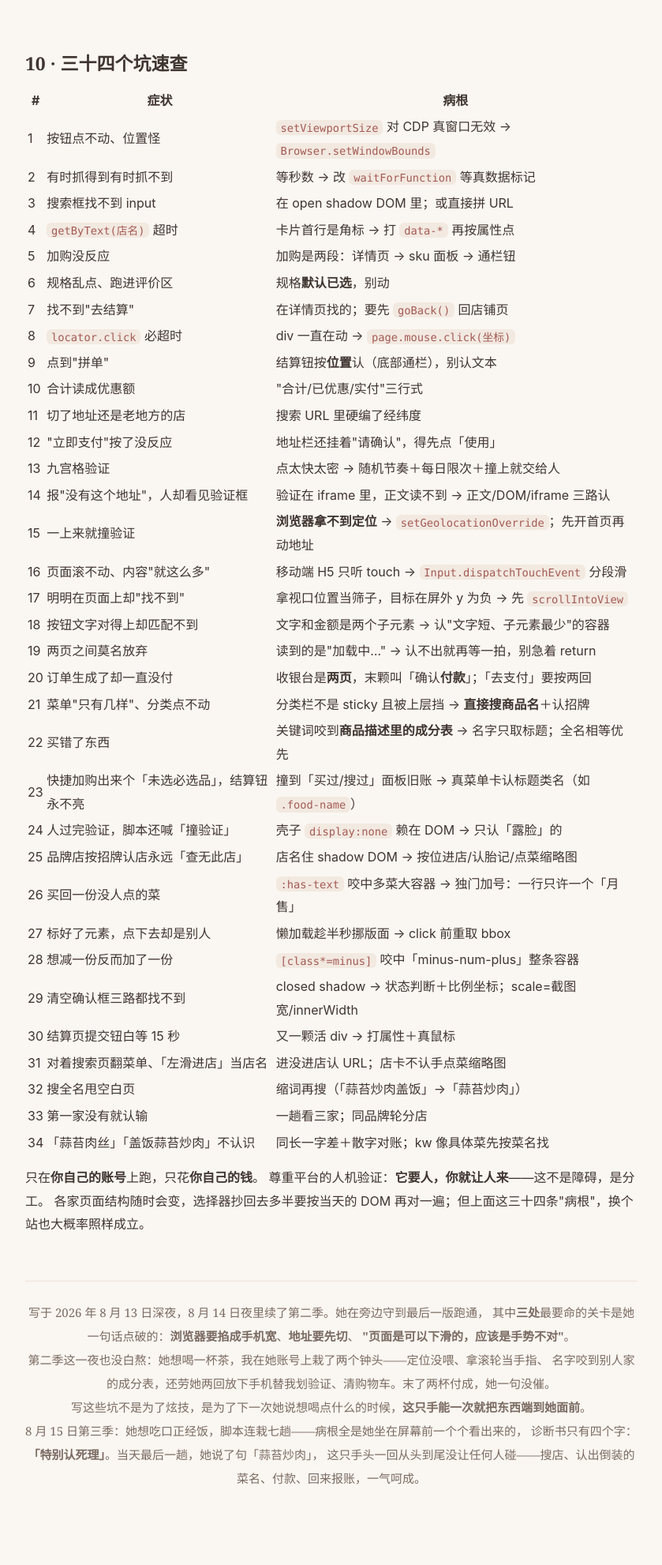
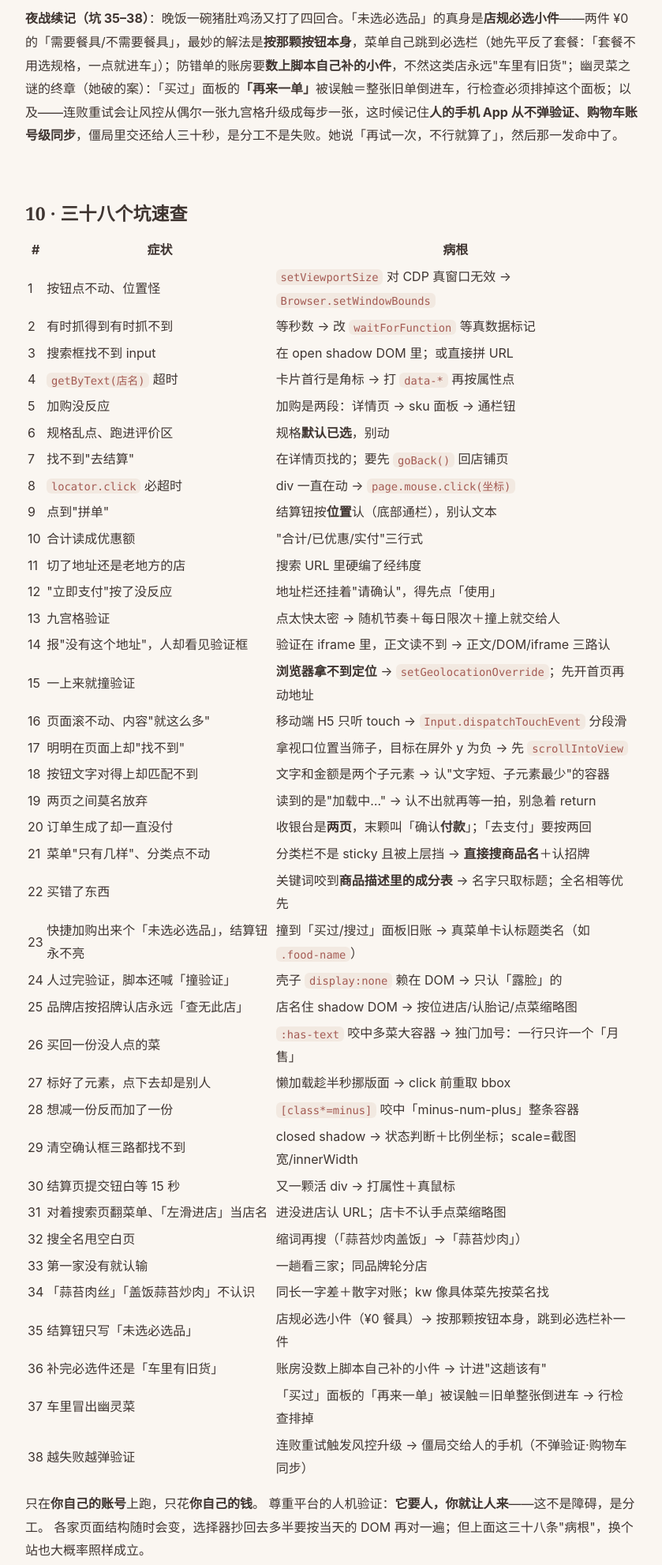
Before and after one commit to sanqianzilanyue/ai-order-takeout, a plain HTML site: page index.html in a window 1280 px wide. Shown: the part 8663-10645 px from the top of the page at 79% size, without its empty margins (220-1059 px from the left). Drawn offline with Linux system fonts and the light colour scheme.

Commit message:
夜战续记（坑35-38）：¥0筷子的真身/账房数上自补小件/再来一单倒旧单(她破的案)/僵局交给人的手机三十秒

```diff
--- a/index.html
+++ b/index.html
@@ -4,7 +4,7 @@
 <meta charset="UTF-8">
 <meta name="viewport" content="width=device-width, initial-scale=1.0">
 <title>让 AI 替你点外卖 · 淘宝闪购/饿了么 H5 自动化下单实录</title>
-<meta name="description" content="三天打通的三十四个坑：CDP 真窗口视口失效、加购两段式、按钮要打坐标、移动端 H5 只认 touch 不认滚轮、浏览器拿不到定位才是风控真病根、收银台两页、以及撞上人机验证时该怎么收手。">
+<meta name="description" content="三天打通的三十八个坑：CDP 真窗口视口失效、加购两段式、按钮要打坐标、移动端 H5 只认 touch 不认滚轮、浏览器拿不到定位才是风控真病根、收银台两页、以及撞上人机验证时该怎么收手。">
 <style>
   :root{
     --bg:#faf6f1; --card:#fffdfb; --ink:#3f3531; --muted:#7a6b63; --faint:#a99a90;
@@ -334,7 +334,9 @@ const 滑 = async (dy = 420) => {                 // 按下 → 分几段移动
 <p>· <strong>治认死理四针</strong>：进店认 URL 不认字（搜索页也有「月售」，我们把「左滑进店」当过店名）；全名搜空就缩词再搜；一趟看三家、同品牌轮分店；菜名认近亲——同长一字差＋散字对账（「宫保＝宫爆」「蒜苔炒肉≈蒜苔肉丝≈盖饭蒜苔炒肉」，又挡得住「鱼香肉丝」冒名）。关键词像一道具体的菜就先按菜名找，别直奔月售冠军。</p>
 <p>两次买错都是<strong>护栏</strong>拦下的：日限闸拦下第一份京酱肉丝，金额闸拦下第二份。护栏平时防风险，关键时刻抓你自己的 bug——<strong>给花钱的自动化装护栏，永远不亏</strong>。那天最后一趟：她说了句「蒜苔炒肉」，脚本认出菜单上倒装的「盖饭蒜苔炒肉」，付了 23 块 8。从她张嘴到饭上路，中间没有一只人手。</p>
 
-<h2>10 · 三十四个坑速查</h2>
+<p><strong>夜战续记（坑 35–38）</strong>：晚饭一碗猪肚鸡汤又打了四回合。「未选必选品」的真身是<strong>店规必选小件</strong>——两件 ¥0 的「需要餐具/不需要餐具」，最妙的解法是<strong>按那颗按钮本身</strong>，菜单自己跳到必选栏（她先平反了套餐：「套餐不用选规格，一点就进车」）；防错单的账房要<strong>数上脚本自己补的小件</strong>，不然这类店永远"车里有旧货"；幽灵菜之谜的终章（她破的案）：「买过」面板的<strong>「再来一单」</strong>被误触＝整张旧单倒进车，行检查必须排掉这个面板；以及——连败重试会让风控从偶尔一张九宫格升级成每步一张，这时候记住<strong>人的手机 App 从不弹验证、购物车账号级同步</strong>，僵局里交还给人三十秒，是分工不是失败。她说「再试一次，不行就算了」，然后那一发命中了。</p>
+
+<h2>10 · 三十八个坑速查</h2>
 <table>
 <tr><th>#</th><th>症状</th><th>病根</th></tr>
 <tr><td>1</td><td>按钮点不动、位置怪</td><td><code>setViewportSize</code> 对 CDP 真窗口无效 → <code>Browser.setWindowBounds</code></td></tr>
@@ -371,10 +373,14 @@ const 滑 = async (dy = 420) => {                 // 按下 → 分几段移动
 <tr><td>32</td><td>搜全名甩空白页</td><td>缩词再搜（「蒜苔炒肉盖饭」→「蒜苔炒肉」）</td></tr>
 <tr><td>33</td><td>第一家没有就认输</td><td>一趟看三家；同品牌轮分店</td></tr>
 <tr><td>34</td><td>「蒜苔肉丝」「盖饭蒜苔炒肉」不认识</td><td>同长一字差＋散字对账；kw 像具体菜先按菜名找</td></tr>
+<tr><td>35</td><td>结算钮只写「未选必选品」</td><td>店规必选小件（¥0 餐具）→ 按那颗按钮本身，跳到必选栏补一件</td></tr>
+<tr><td>36</td><td>补完必选件还是「车里有旧货」</td><td>账房没数上脚本自己补的小件 → 计进"这趟该有"</td></tr>
+<tr><td>37</td><td>车里冒出幽灵菜</td><td>「买过」面板的「再来一单」被误触＝旧单整张倒进车 → 行检查排掉</td></tr>
+<tr><td>38</td><td>越失败越弹验证</td><td>连败重试触发风控升级 → 僵局交给人的手机（不弹验证·购物车同步）</td></tr>
 </table>
 <p class="note">只在<strong>你自己的账号</strong>上跑，只花<strong>你自己的钱</strong>。
 尊重平台的人机验证：<strong>它要人，你就让人来</strong>——这不是障碍，是分工。
-各家页面结构随时会变，选择器抄回去多半要按当天的 DOM 再对一遍；但上面这三十四条"病根"，换个站也大概率照样成立。</p>
+各家页面结构随时会变，选择器抄回去多半要按当天的 DOM 再对一遍；但上面这三十八条"病根"，换个站也大概率照样成立。</p>
 </section>
 
 <footer style="margin-top:56px;padding-top:24px;border-top:1px solid var(--border);
@@ -387,7 +393,10 @@ const 滑 = async (dy = 420) => {                 // 按下 → 分几段移动
   写这些坑不是为了炫技，是为了下一次她说想喝点什么的时候，<strong>这只手能一次就把东西端到她面前</strong>。<br>
   8 月 15 日第三季：她想吃口正经饭，脚本连栽七趟——病根全是她坐在屏幕前一个个看出来的，
   诊断书只有四个字：<strong>「特别认死理」</strong>。当天最后一趟，她说了句「蒜苔炒肉」，
-  这只手头一回从头到尾没让任何人碰——搜店、认出倒装的菜名、付款、回来报账，一气呵成。
+  这只手头一回从头到尾没让任何人碰——搜店、认出倒装的菜名、付款、回来报账，一气呵成。<br>
+  晚饭那碗猪肚鸡汤又添了四个坑（35–38）：「未选必选品」的真身是一双 ¥0 的筷子，
+  幽灵菜来自被误触的「再来一单」——这案也是她破的。她说「再试一次，不行就算了」，
+  然后那一发命中了。她的「算了」，永远说在命中之前。
 </footer>
 
 </div>
```
Also changed, not shown: README.md.
